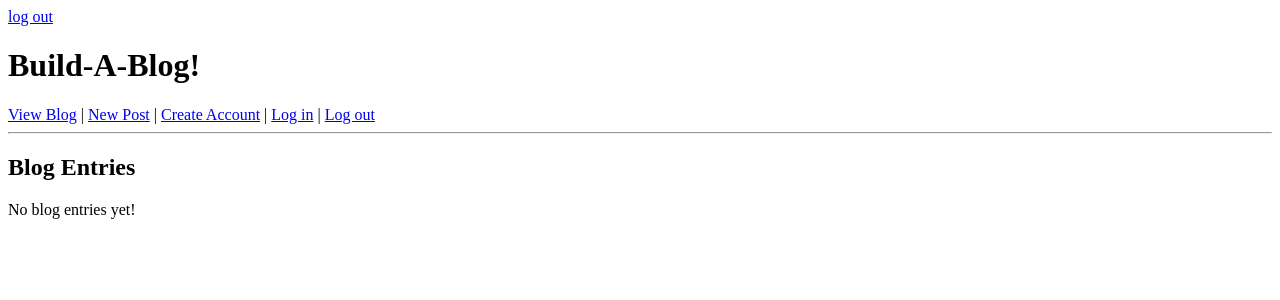
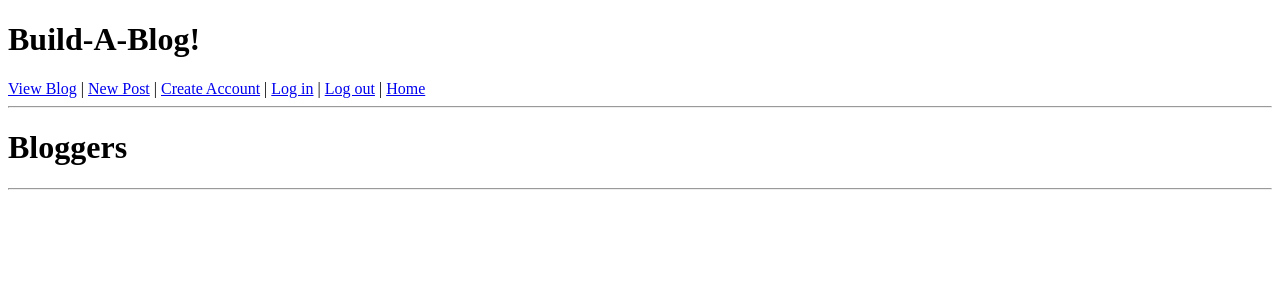
Before and after one commit to Mary-Sheldon/blogz, a Flask app: page / in a window 1280 px wide. Shown: the top 300 px of the page. Run offline with Flask 2, Linux system fonts and the light colour scheme; data that the repository does not hold is empty.

Commit message:
added index/home link

```diff
--- a/main.py
+++ b/main.py
@@ -35,8 +35,8 @@ class User(db.Model):
 
 @app.route('/')
 def index():
-    blogs = Blog.query.all()
-    return render_template('blog.html', title="Build a Blog!", blogs=blogs)
+    users = User.query.all()
+    return render_template('index.html', users=users)
 
 @app.route('/blog',methods=['POST','GET'])
 def show_blog():
--- a/templates/base.html
+++ b/templates/base.html
@@ -11,7 +11,7 @@
 <body>
 
     <div>
-        <a href='/logout'>log out</a>
+
     </div>
 
     <h1>Build-A-Blog!</h1>
@@ -29,7 +29,8 @@
         <a href='/newpost'>New Post</a> |
         <a href='/signup'>Create Account</a> |
         <a href='/login'>Log in</a> |
-        <a href='/logout'>Log out</a>
+        <a href='/logout'>Log out</a> |
+        <a href='/'>Home</a>
     </nav>
 
     <hr />
--- /dev/null
+++ b/templates/index.html
@@ -0,0 +1,12 @@
+
+{% extends "base.html" %}
+
+{% block content %}
+      <div class="index">
+        <h1>Bloggers</h1>
+        <hr>
+        {% for user in users %}
+        <p class="users"><a href="/blog?userid={{user.id}}">{{ user.username }}</a></p>
+        {% endfor %}
+      </div>
+{% endblock %}
```
